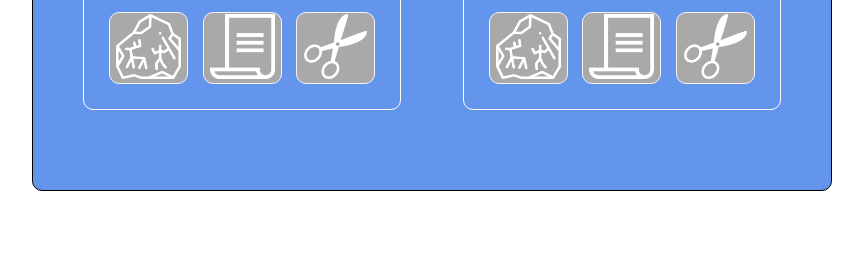
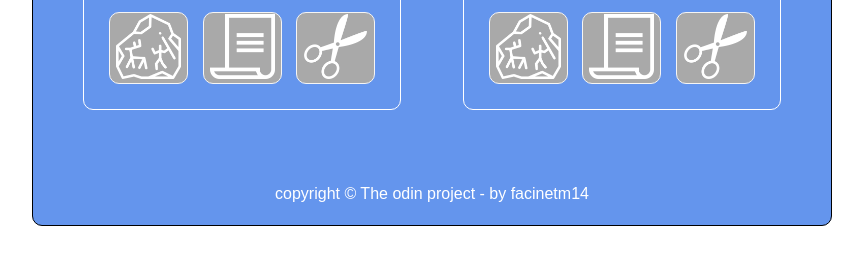
Before and after one commit to facinetm14/Odin_rock-paper-scissors, a plain HTML site: page index.html in a window 1280 px wide. Shown: the part 456-720 px from the top of the page, without its empty margins (208-1071 px from the left). Drawn offline with Linux system fonts and the light colour scheme.

Commit message:
#feat: added my signature to the footer

```diff
--- a/index.html
+++ b/index.html
@@ -55,6 +55,7 @@
             </div>
         </div>
         <div id="game-state"></div>
+        <div class="footer">copyright © The odin project - by facinetm14</div>
     </div>
     <script src="index.js"></script>
 </body>
--- a/style.css
+++ b/style.css
@@ -56,6 +56,7 @@ header {
     font-size: 20px;
     text-align: center;
     height: 40px;
+    margin-bottom: 5px;
 }
 .selected {
     transform: scale(1.1);
@@ -74,3 +75,8 @@ header {
 .game-state--lose {
     background-color: red;
 }
+.footer {
+    text-align: center;
+    margin-top: 15px;
+    height: 20px;
+}
```
